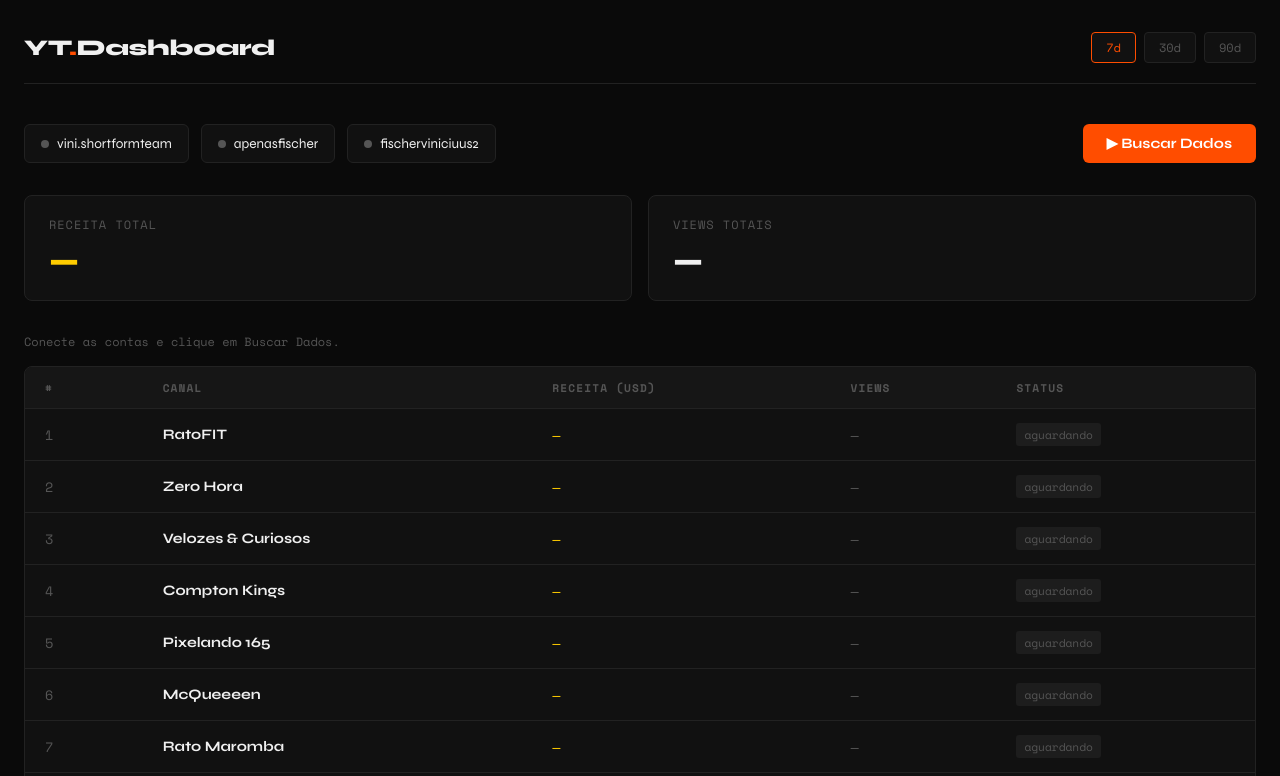
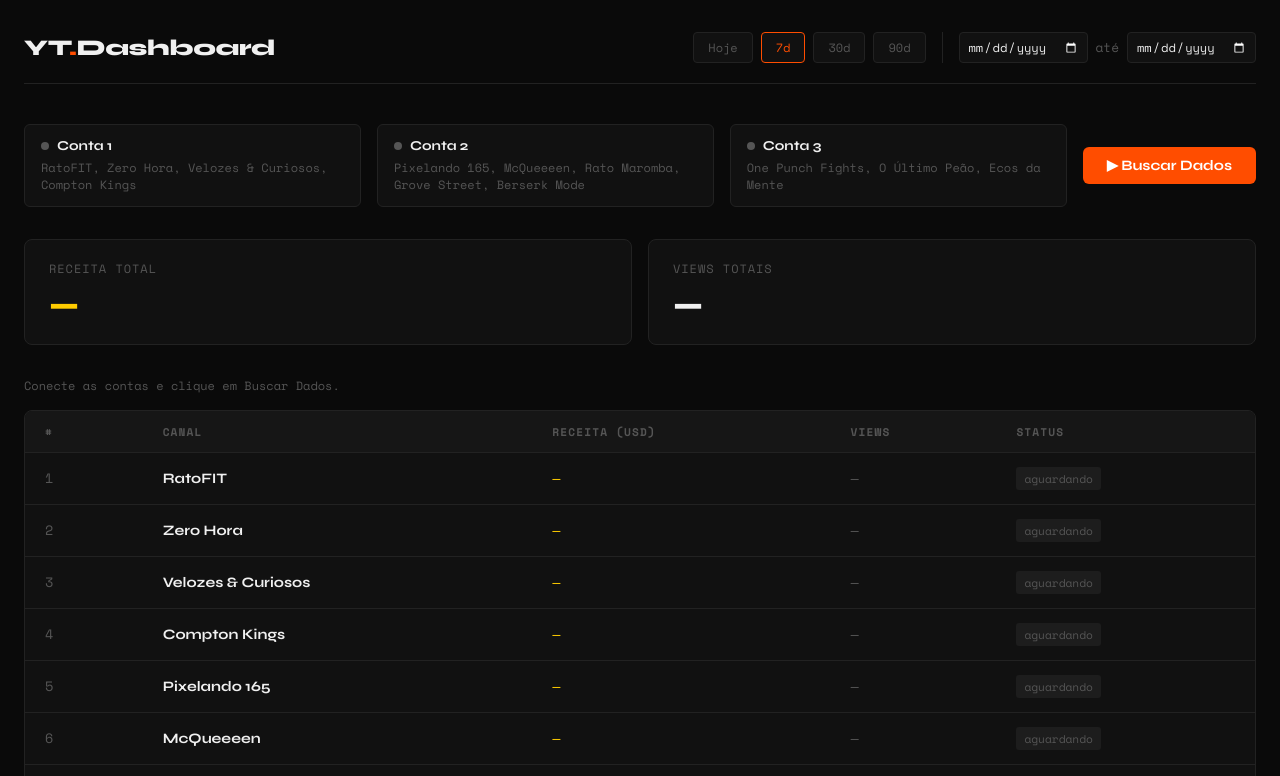
Before and after one commit to fchrvncss/dashboard-yt-shorts, a website: page public/index.html in a window 1280 px wide. Both pictures are taken after a click on the button "7d". Shown: the top 776 px of the page. Drawn offline with nearby package versions, Linux system fonts and the light colour scheme; no server answers.

Commit message:
Update index.html

```diff
--- a/public/index.html
+++ b/public/index.html
@@ -35,6 +35,8 @@
     margin-bottom: 40px;
     border-bottom: 1px solid var(--border);
     padding-bottom: 20px;
+    flex-wrap: wrap;
+    gap: 16px;
   }
 
   .logo {
@@ -49,6 +51,7 @@
     display: flex;
     gap: 8px;
     align-items: center;
+    flex-wrap: wrap;
   }
 
   .period-btn {
@@ -68,29 +71,79 @@
     color: var(--accent);
   }
 
+  /* Custom Dates */
+  .date-inputs {
+    display: flex;
+    align-items: center;
+    gap: 8px;
+    margin-left: 8px;
+    padding-left: 16px;
+    border-left: 1px solid var(--border);
+  }
+
+  .date-inputs span {
+    color: var(--muted);
+    font-size: 0.8rem;
+    font-family: 'Space Mono', monospace;
+  }
+
+  .date-picker {
+    background: var(--surface);
+    border: 1px solid var(--border);
+    color: var(--text);
+    padding: 5px 8px;
+    border-radius: 4px;
+    font-family: 'Space Mono', monospace;
+    font-size: 0.75rem;
+    color-scheme: dark;
+    cursor: pointer;
+  }
+
+  .date-picker:focus {
+    border-color: var(--accent);
+    outline: none;
+  }
+
   /* Contas */
   .accounts-bar {
     display: flex;
-    gap: 12px;
+    gap: 16px;
     margin-bottom: 32px;
     flex-wrap: wrap;
   }
 
   .account-chip {
     display: flex;
-    align-items: center;
-    gap: 8px;
+    flex-direction: column;
+    align-items: flex-start;
+    gap: 6px;
     background: var(--surface);
     border: 1px solid var(--border);
     border-radius: 6px;
-    padding: 10px 16px;
+    padding: 12px 16px;
     cursor: pointer;
     transition: all 0.15s;
     font-size: 0.85rem;
+    flex: 1;
+    min-width: 250px;
   }
 
   .account-chip:hover { border-color: var(--accent); }
   .account-chip.connected { border-color: var(--green); }
+
+  .account-chip-header {
+    display: flex;
+    align-items: center;
+    gap: 8px;
+    font-weight: 700;
+  }
+
+  .account-chip-channels {
+    font-size: 0.75rem;
+    color: var(--muted);
+    line-height: 1.4;
+    font-family: 'Space Mono', monospace;
+  }
 
   .dot {
     width: 8px; height: 8px;
@@ -112,6 +165,8 @@
     font-size: 0.9rem;
     cursor: pointer;
     transition: opacity 0.15s;
+    height: 100%;
+    align-self: center;
   }
 
   .btn-fetch:hover { opacity: 0.85; }
@@ -156,11 +211,13 @@
     border: 1px solid var(--border);
     border-radius: 8px;
     overflow: hidden;
+    overflow-x: auto;
   }
 
   table {
     width: 100%;
     border-collapse: collapse;
+    min-width: 600px;
   }
 
   thead th {
@@ -283,14 +340,20 @@
 <header>
   <div class="logo">YT<span>.</span>Dashboard</div>
   <div class="period-selector">
-    <button class="period-btn active" data-days="7">7d</button>
+    <button class="period-btn active" data-days="0">Hoje</button>
+    <button class="period-btn" data-days="7">7d</button>
     <button class="period-btn" data-days="30">30d</button>
     <button class="period-btn" data-days="90">90d</button>
+
+    <div class="date-inputs">
+      <input type="date" id="dateStart" class="date-picker">
+      <span>até</span>
+      <input type="date" id="dateEnd" class="date-picker">
+    </div>
   </div>
 </header>
 
 <div class="accounts-bar" id="accountsBar">
-  <!-- gerado pelo JS -->
   <button class="btn-fetch" id="btnFetch" onclick="fetchAll()">▶ Buscar Dados</button>
 </div>
 
@@ -319,16 +382,14 @@
       </tr>
     </thead>
     <tbody id="tableBody">
-      <!-- linhas geradas pelo JS -->
-    </tbody>
+      </tbody>
   </table>
 </div>
 
-<!-- Modal de login -->
 <div class="modal-bg" id="modalBg">
   <div class="modal">
     <h3 id="modalTitle">Conectar Conta</h3>
-    <p id="modalDesc">Você será redirecionado para o login do Google. Selecione a conta correta e autorize o acesso.</p>
+    <p id="modalDesc">Você será redirecionado para o login do Google. Certifique-se de marcar as caixinhas de todos os canais solicitados.</p>
     <div class="modal-actions">
       <button class="btn-secondary" onclick="closeModal()">Cancelar</button>
       <a class="btn-primary" id="modalLink" href="#">Conectar →</a>
@@ -353,8 +414,6 @@ const CHANNELS = [
   { id: 'UC_EcosDaMente',      name: 'Ecos da Mente',       account: 3 },
 ];
 
-// IDs reais dos canais — precisam ser preenchidos
-// Formato: UC + 22 caracteres. Encontre em: YouTube Studio > Configurações > Informações do Canal
 const CHANNEL_IDS = {
   'UC_RatoFIT':        'UCR61DCrMZx-g3irgqgoT5JA',
   'UC_ZeroHora':       'UC6sh-Qiz2gj_uqUdYfYnX6w',
@@ -373,7 +432,7 @@ const CHANNEL_IDS = {
 // ── STATE ─────────────────────────────────────────────────
 let accounts = {};
 let results = {};
-let activeDays = 7;
+let activeDays = 0; // Começa por padrão no 0 (Hoje)
 
 // ── INIT ──────────────────────────────────────────────────
 async function init() {
@@ -408,18 +467,25 @@ function renderAccountsBar() {
   const btn = document.getElementById('btnFetch');
   bar.innerHTML = '';
 
+  // Textos atualizados com os canais de cada conta
   const accountLabels = {
-    1: 'vini.shortformteam',
-    2: 'apenasfischer',
-    3: 'fischerviniciuus2',
+    1: { title: 'Conta 1', channels: 'RatoFIT, Zero Hora, Velozes & Curiosos, Compton Kings' },
+    2: { title: 'Conta 2', channels: 'Pixelando 165, McQueeeen, Rato Maromba, Grove Street, Berserk Mode' },
+    3: { title: 'Conta 3', channels: 'One Punch Fights, O Último Peão, Ecos da Mente' },
   };
 
   [1, 2, 3].forEach(slot => {
     const connected = !!accounts[slot];
     const chip = document.createElement('div');
     chip.className = 'account-chip' + (connected ? ' connected' : '');
-    chip.innerHTML = `<div class="dot"></div><span>${accountLabels[slot]}</span>`;
-    chip.onclick = () => openModal(slot, accountLabels[slot], connected);
+    chip.innerHTML = `
+      <div class="account-chip-header">
+        <div class="dot"></div>
+        <span>${accountLabels[slot].title}</span>
+      </div>
+      <div class="account-chip-channels">${accountLabels[slot].channels}</div>
+    `;
+    chip.onclick = () => openModal(slot, accountLabels[slot].title, connected);
     bar.appendChild(chip);
   });
 
@@ -429,9 +495,6 @@ function renderAccountsBar() {
 // ── MODAL ─────────────────────────────────────────────────
 function openModal(slot, label, connected) {
   document.getElementById('modalTitle').textContent = connected ? `Reconectar ${label}` : `Conectar ${label}`;
-  document.getElementById('modalDesc').textContent = connected
-    ? `Esta conta já está conectada. Clique para reconectar e atualizar o acesso.`
-    : `Você será redirecionado para o login do Google. Selecione a conta ${label}@gmail.com e autorize o acesso.`;
   document.getElementById('modalLink').href = `/auth/${slot}`;
   document.getElementById('modalBg').classList.add('open');
 }
@@ -440,14 +503,39 @@ function closeModal() {
   document.getElementById('modalBg').classList.remove('open');
 }
 
-// ── PERIOD ────────────────────────────────────────────────
-document.querySelectorAll('.period-btn').forEach(btn => {
+// ── PERIODOS E CALENDÁRIO ─────────────────────────────────
+const periodBtns = document.querySelectorAll('.period-btn');
+const dateStartInput = document.getElementById('dateStart');
+const dateEndInput = document.getElementById('dateEnd');
+
+// Clique nos botões rápidos (Hoje, 7d, 30d, 90d)
+periodBtns.forEach(btn => {
   btn.onclick = () => {
-    document.querySelectorAll('.period-btn').forEach(b => b.classList.remove('active'));
+    periodBtns.forEach(b => b.classList.remove('active'));
     btn.classList.add('active');
     activeDays = parseInt(btn.dataset.days);
+
+    // Limpa o calendário se usar os botões
+    dateStartInput.value = '';
+    dateEndInput.value = '';
   };
 });
+
+// Ao selecionar uma data manualmente no calendário
+[dateStartInput, dateEndInput].forEach(input => {
+  input.addEventListener('change', () => {
+    periodBtns.forEach(b => b.classList.remove('active'));
+    activeDays = 'custom';
+  });
+});
+
+// Formata data para YYYY-MM-DD ajustado ao fuso horário local
+function getLocalDateString(dateObj) {
+  const year = dateObj.getFullYear();
+  const month = String(dateObj.getMonth() + 1).padStart(2, '0');
+  const day = String(dateObj.getDate()).padStart(2, '0');
+  return `${year}-${month}-${day}`;
+}
 
 // ── FETCH ALL ─────────────────────────────────────────────
 async function fetchAll() {
@@ -457,12 +545,29 @@ async function fetchAll() {
     return;
   }
 
+  let startDate, endDate;
+
+  // Verifica se é período customizado ou botão rápido
+  if (activeDays === 'custom') {
+    startDate = dateStartInput.value;
+    endDate = dateEndInput.value;
+    if (!startDate || !endDate) {
+      setStatus('Por favor, selecione as duas datas no calendário.');
+      return;
+    }
+  } else {
+    const endD = new Date();
+    const startD = new Date();
+    startD.setDate(startD.getDate() - activeDays);
+
+    endDate = getLocalDateString(endD);
+    startDate = getLocalDateString(startD);
+  }
+
   document.getElementById('btnFetch').disabled = true;
   results = {};
   renderTable();
 
-  const endDate = new Date().toISOString().split('T')[0];
-  const startDate = new Date(Date.now() - activeDays * 86400000).toISOString().split('T')[0];
   setStatus(`Buscando dados de ${startDate} até ${endDate}...`);
 
   const promises = CHANNELS.map(ch => fetchChannel(ch, startDate, endDate));
```
